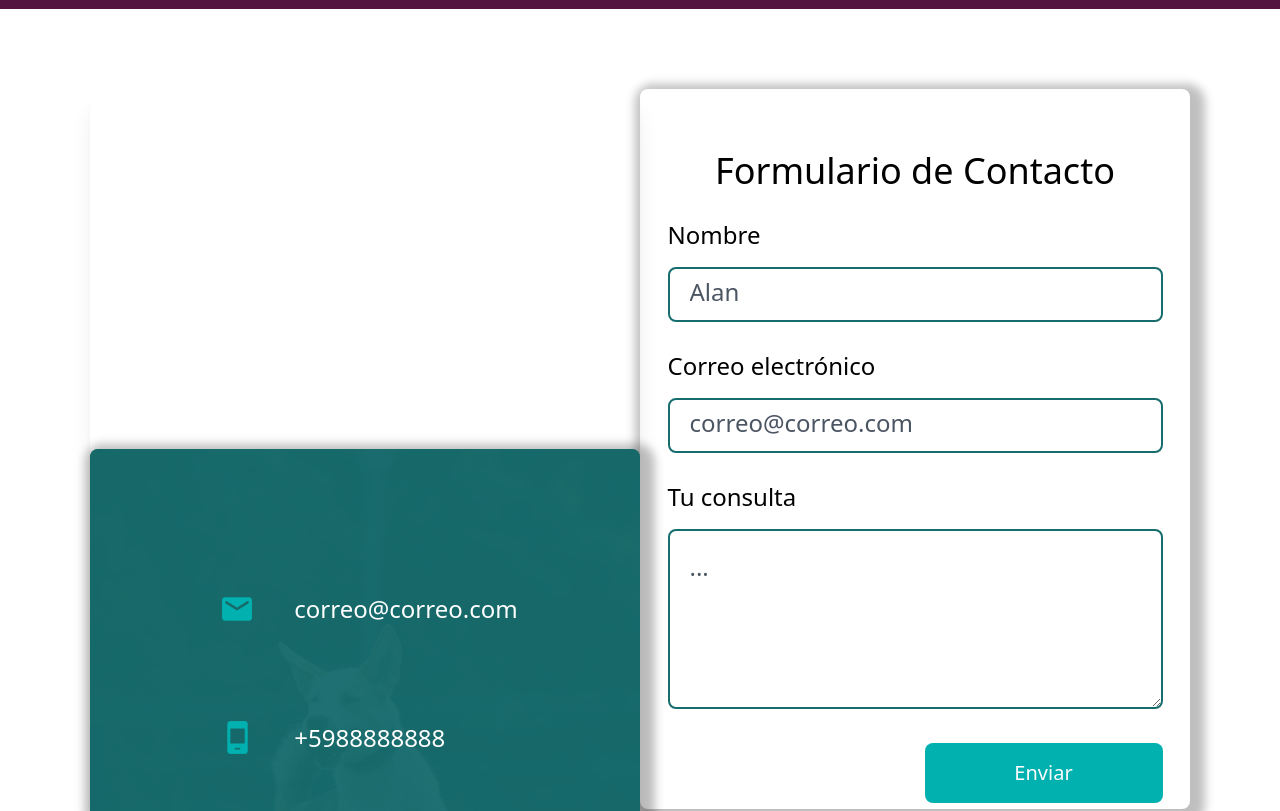
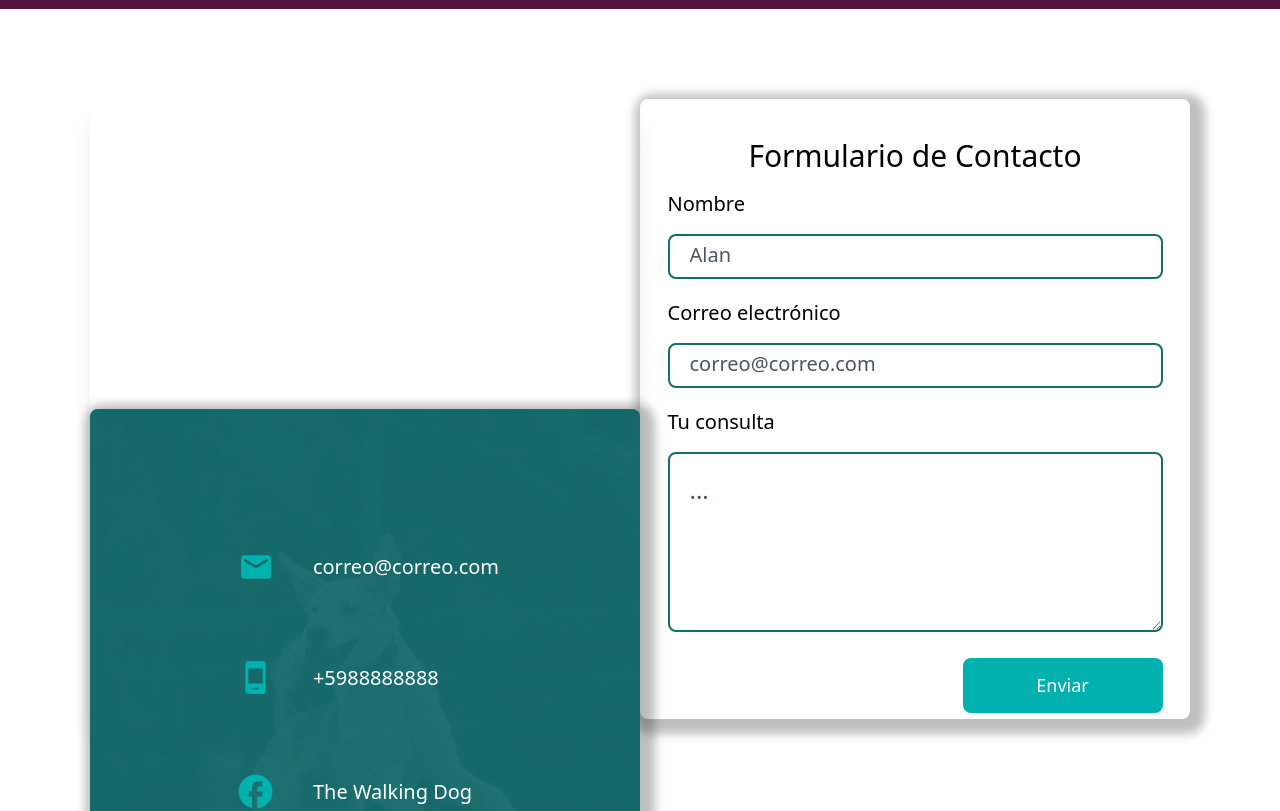
Before and after one commit to No-Country/s6-01-t-csharp, a React (Create React App) app in the folder ClientApp/: page / in a window 1280 px wide. Shown: the part 3220-4031 px from the top of the page. Built offline with nearby package versions, Linux system fonts and the light colour scheme.

Commit message:
Mejorando formularios

```diff
--- a/ClientApp/src/components/ContactForm.jsx
+++ b/ClientApp/src/components/ContactForm.jsx
@@ -24,32 +24,32 @@ import React from 'react';
          }, 400);
        }}
      >
-       <Form className='w-[90%] flex flex-col pt-2 gap-2 2xl:gap-7'>
+       <Form className='w-[90%] flex flex-col pt-2 2xl:gap-7'>
         <div>
-          <label htmlFor="name" className='text-xl md:text-2xl  font-normal'>Nombre</label>
-          <Field name="name" type="text" placeholder="Alan" className='w-full h-[55px] border-2 rounded-lg border-[#176C6D] placeholder-gray-600 placeholder:text-2xl placeholder:font-normal pl-5 mt-4'/>
+          <label htmlFor="name" className='text-xl font-normal'>Nombre</label>
+          <Field name="name" type="text" placeholder="Alan" className='w-full h-[45px] border-2 rounded-lg border-[#176C6D] placeholder-gray-600 placeholder:text-xl placeholder:font-normal pl-5 mt-4'/>
           <div className='h-[20px]'>
             <ErrorMessage name="name"/>
           </div>
         </div>
 
         <div>
-          <label htmlFor="email" className='text-xl md:text-2xl pb-2 font-normal'>Correo electrónico</label>
-          <Field name="email" type="email" placeholder="correo@correo.com" className='w-full h-[55px] border-2 rounded-lg border-[#176C6D] placeholder-gray-600 placeholder:text-2xl placeholder:font-normal pl-5 mt-4'/>
+          <label htmlFor="email" className='text-xl pb-0 font-normal'>Correo electrónico</label>
+          <Field name="email" type="email" placeholder="correo@correo.com" className='w-full h-[45px] border-2 rounded-lg border-[#176C6D] placeholder-gray-600 placeholder:text-xl placeholder:font-normal pl-5 mt-4'/>
           <div className='h-[20px]'>
             <ErrorMessage name="email" />
           </div>
         </div>
 
         <div>
-          <label htmlFor="consultation" className='text-xl md:text-2xl pb-2 font-normal'>Tu consulta</label>
+          <label htmlFor="consultation" className='text-xl pb-0 font-normal'>Tu consulta</label>
           <Field name="consultation" as="textarea" placeholder="..." className='w-[100%] h-[180px] border-2 rounded-lg border-[#176C6D] placeholder-gray-600 placeholder:text-2xl placeholder:font-normal p-5 mt-4 text-justify'/>
           <div className='h-[20px]'>
             <ErrorMessage name="consultation" />
           </div>
         </div>
 
-         <button type="submit" className='w-[238px] h-[60px] bg-[#01B1B0] text-[#FCFBFE] rounded-lg font-normal text-xl self-end'>Enviar</button>
+         <button type="submit" className='w-[200px] h-[55px] bg-[#01B1B0] text-[#FCFBFE] rounded-lg font-normal text-lg self-end'>Enviar</button>
        </Form>
      </Formik>
    );
--- a/ClientApp/src/components/Contacto.jsx
+++ b/ClientApp/src/components/Contacto.jsx
@@ -8,12 +8,12 @@ import ContactForm from './ContactForm'
 const Contacto = () => {
   return (
     <div id='contacto' className='flex items-center justify-center bg-white min-h-screen md:min-h-screen'>
-        <div className='w-[100%] md:h-[720px] 2xl:h-[900px] flex flex-col md:flex-row justify-center items-center md:my-20'>
+        <div className='w-[100%] md:h-[620px] 2xl:h-[700px] flex flex-col md:flex-row justify-center items-center md:my-20'>
             <div className='w-[100%] md:w-[48%] lg:w-[550px] h-[550px] md:h-full justify-center content-center md:rounded-lg md:shadow-xl relative'>
                   <img src={imgcontacto} alt="background-img" className='absolute object-cover w-full h-full md:rounded-lg shadow-[5px_5px_10px_10px_rgba(0,0,0,0.25)]'/>
                 <div className='bg-[#176C6D] absolute w-full h-full opacity-80 md:rounded-lg'></div>
                 <div className='absolute flex flex-col text-white w-[100%] h-full md:pt-36 justify-center items-center'>
-                    <div className='flex flex-col h-[100%] gap-12 md:gap-24 text-base md:text-2xl justify-center'>
+                    <div className='flex flex-col h-[100%] gap-12 md:gap-20 text-base md:text-xl justify-center'>
                         <div className='flex flex-row items-center gap-8'>
                             <div className='w-[50px] flex justify-center'>
                                 <img src={emailicon} alt="emailicon" srcSet="" className='w-[30px] h-[24px]'/>
@@ -40,12 +40,12 @@ const Contacto = () => {
                     </div>
                 </div>
             </div>
-            <div className='w-[100%] md:w-[48%] lg:w-[550px] h-[756px] md:h-full justify-center content-center bg-white md:rounded-lg shadow-[5px_5px_10px_10px_rgba(0,0,0,0.25)]'>
-                <div className='w-full flex justify-center pt-14'>
+            <div className='w-[100%] md:w-[48%] lg:w-[550px] h-[660px] md:h-[620px] justify-center content-center bg-white md:rounded-lg shadow-[5px_5px_10px_10px_rgba(0,0,0,0.25)]'>
+                <div className='w-full flex justify-center pt-8'>
 
-                    <p className='text-3xl lg:text-4xl font-medium text-center'>Formulario de Contacto</p>
+                    <p className='text-3xl font-medium text-center'>Formulario de Contacto</p>
                 </div>
-                <div className='w-full flex justify-center pt-5'>
+                <div className='w-full flex justify-center pt-2'>
                     <ContactForm/>
                 </div>
             </div>
--- a/ClientApp/src/components/ProfilePaseadores.jsx
+++ b/ClientApp/src/components/ProfilePaseadores.jsx
@@ -8,7 +8,7 @@ import disLike from "../assets/images/dislike.svg"
 export const Paseadores = () => {
     return (
         <>
-            <div className="pt-32 pl-10 pr-10 flex flex-col flex-wrap">
+            <div className="pt-32 pl-10 pr-10 flex flegit x-col flex-wrap">
                 <div className="flex gap-4 flex-wrap">
                     <button className="-mt-52 mr-6">
                         <svg className="w-14" xmlns="http://www.w3.org/2000/svg" fill="none" viewBox="0 0 24 24" stroke-width="1.5" stroke="currentColor" class="w-6 h-6">
--- a/ClientApp/src/views/LogIn.js
+++ b/ClientApp/src/views/LogIn.js
@@ -45,7 +45,7 @@ function LogIn(){
             <Nav />
             <div className="w-[100%] min-h-screen md:h-screen flex justify-center  items-center pt-20">
 
-                    <div className="flex flex-col md:flex-row justify-center w-[100%] md:h-[600px] 2xl:h-[800px]">
+                    <div className="flex flex-col md:flex-row justify-center w-[100%] md:h-[550px] 2xl:h-[700px]">
                         <div className=" h-[400px] md:h-full w-[100%] md:w-[400px] lg:w-[500px] md:rounded-md shadow-[5px_5px_10px_10px_rgba(0,0,0,0.25)]">
                             <img src={dog} className="h-full w-full object-cover md:rounded-md" />
                             <div className='flex flex-col justify-center -my-52 gap-4'>
--- a/ClientApp/src/views/Register.jsx
+++ b/ClientApp/src/views/Register.jsx
@@ -73,7 +73,7 @@ function Register(){
         <>
             <Nav/>
             <div className="w-[100%] min-h-screen md:h-screen flex justify-center  items-center pt-20">
-                <div className="flex flex-col md:flex-row justify-center w-[100%] md:h-[600px] 2xl:h-[800px]" >
+                <div className="flex flex-col md:flex-row justify-center w-[100%] md:h-[550px] 2xl:h-[800px]" >
                         <div className="h-[400px] md:h-full w-[100%] md:w-[400px] lg:w-[500px] md:rounded-md shadow-[5px_5px_10px_10px_rgba(0,0,0,0.25)]">
                             <img src={dog2} className=" h-full w-full object-cover md:rounded-md" />
                             <div className='flex flex-col justify-center -my-52 gap-4'>
@@ -155,7 +155,7 @@ function Register(){
                                         <ErrorMessage name='pazzword2' component={()=> (<div className=' text-red-500 text-xs font-semibold mt-9 -mb-8'>{errors.pazzword2}</div>)} />
                                 </div>
                                 </div>
-                                <div className='mt-10 mb-10'>
+                                <div className='mt-10 mb-5'>
                                     <h4 className='my-3 font-semibold'>Tipo de usuario</h4>
                                     <fieldset className='flex flex-row gap-3' >
                                         <Field type='radio' name='typeOfUser' value='Cliente' id='typeOfUser' /><p>Cliente</p>
@@ -163,7 +163,9 @@ function Register(){
                                     </fieldset>
                                     <ErrorMessage name='typeOfUser' component={()=> (<div className=' text-red-500 text-xs font-semibold mt-1 -mb-8'>{errors.typeOfUser}</div>)} />
                                 </div>
-                                <button className="flex justify-center mx-auto mt-3 text-white text-sm bg-teal-500 hover:bg-teal-400 duration-150 rounded-md w-36 h-10 p-2" type='submit' >Registrarse</button>
+                                <div className='w-full flex justify-center'>
+                                    <button className="mx-auto text-white text-sm bg-teal-500 hover:bg-teal-400 duration-150 rounded-md w-36 h-10 p-2" type='submit' >Registrarse</button>
+                                </div>
                                 </Form>
                                     )}
                             </Formik>
```
